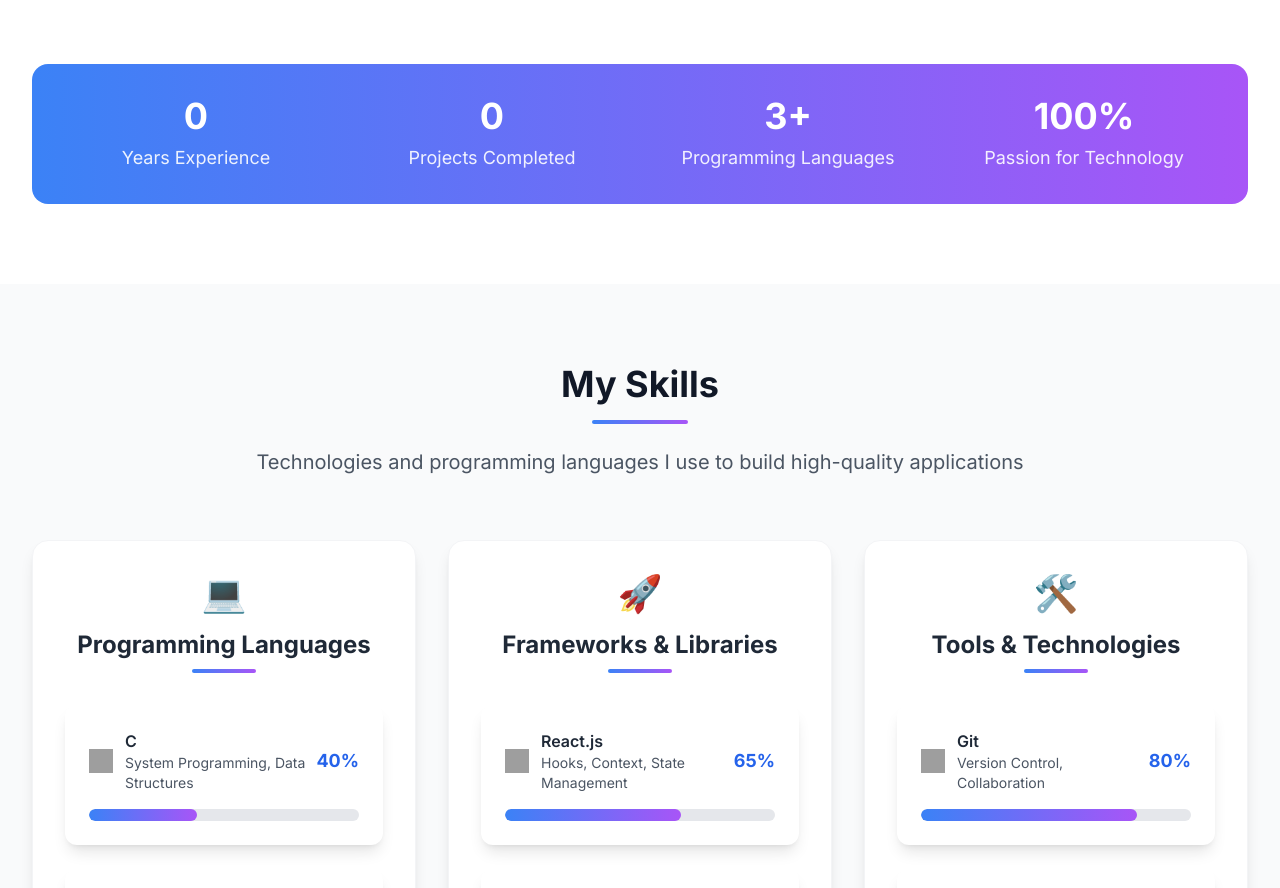
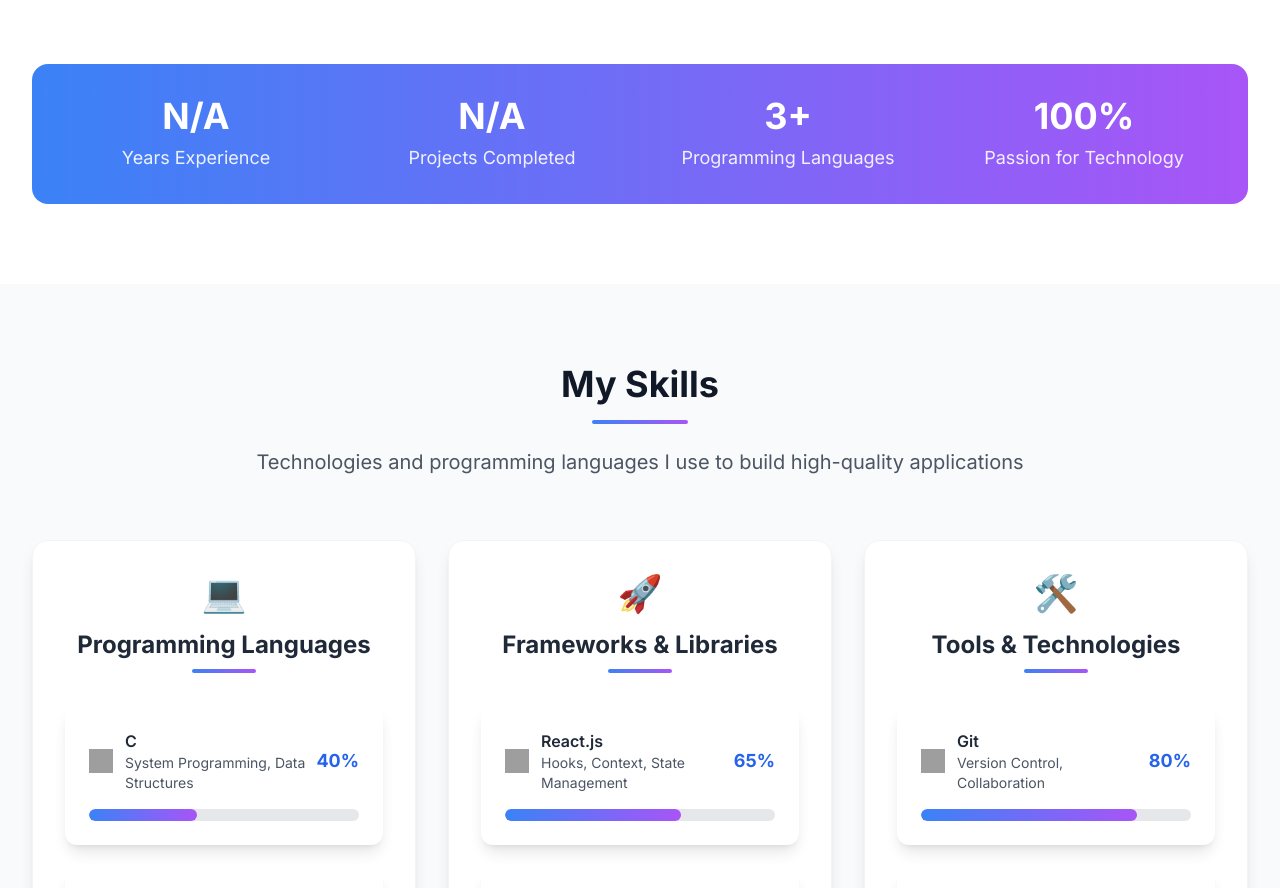
Before and after one commit to hoale-torii-4/hoale-portfolio, a React (Vite) app: page / in a window 1280 px wide. Shown: the part 1938-2826 px from the top of the page. Built offline with nearby package versions, Linux system fonts and the light colour scheme; grey boxes are pictures that could not be loaded.

Commit message:
Fix about

```diff
--- a/src/components/About.jsx
+++ b/src/components/About.jsx
@@ -154,11 +154,11 @@ const About = () => {
                 <div className="bg-gradient-to-r from-blue-500 to-purple-500 rounded-2xl p-8 text-white">
                     <div className="grid md:grid-cols-4 gap-8 text-center">
                         <div className="space-y-2">
-                            <div className="text-4xl font-bold">0</div>
+                            <div className="text-4xl font-bold">N/A</div>
                             <div className="text-lg opacity-90">Years Experience</div>
                         </div>
                         <div className="space-y-2">
-                            <div className="text-4xl font-bold">0</div>
+                            <div className="text-4xl font-bold">N/A</div>
                             <div className="text-lg opacity-90">Projects Completed</div>
                         </div>
                         <div className="space-y-2">
```
